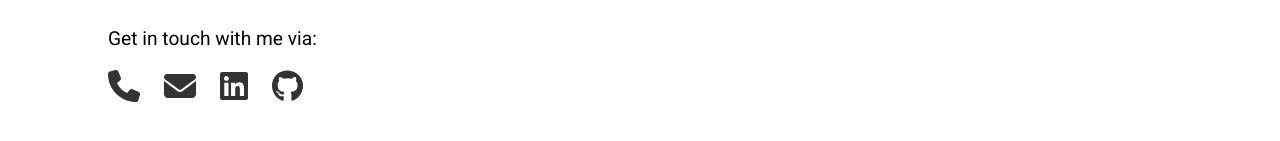
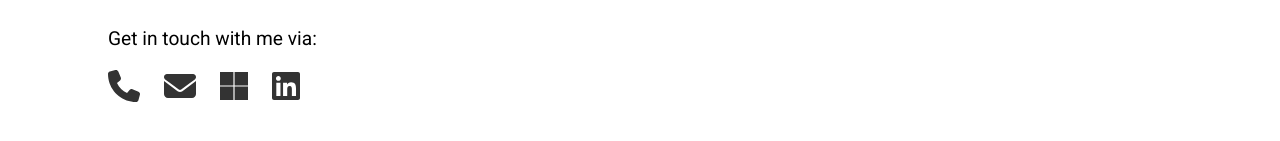
Before and after one commit to pers-ltcuong/employment-history, a React (Create React App) app: page / in a window 1280 px wide. Shown: the part 4451-4592 px from the top of the page. Built offline with nearby package versions, Linux system fonts and the light colour scheme.

Commit message:
Add MS logo, remove github

```diff
--- a/src/sections/Contact.jsx
+++ b/src/sections/Contact.jsx
@@ -7,7 +7,7 @@ import {
 import {
   faLinkedin,
   faGithub,
-  faFacebook
+  faMicrosoft
 } from "@fortawesome/free-brands-svg-icons";
 
 function Contact() {
@@ -22,11 +22,11 @@ function Contact() {
         <a href="mailto:ltcuong.work@gmail.com" target="_blank" rel="noopener noreferrer">
           <FontAwesomeIcon icon={faEnvelope} size="2x" />
         </a>
+        <a href="msteams:/l/chat/0/0?users=tcuong.1204@outlook.com.vn">
+          <FontAwesomeIcon icon={faMicrosoft} size="2x" />
+        </a>
         <a href="https://www.linkedin.com/in/ltcuong98" target="_blank" rel="noopener noreferrer">
           <FontAwesomeIcon icon={faLinkedin} size="2x" />
-        </a>
-        <a href="https://github.com/pers-ltcuong" target="_blank" rel="noopener noreferrer">
-          <FontAwesomeIcon icon={faGithub} size="2x" />
         </a>
       </div>
     </div>
```
Also changed, not shown: src/App.css (line endings or trailing spaces).
